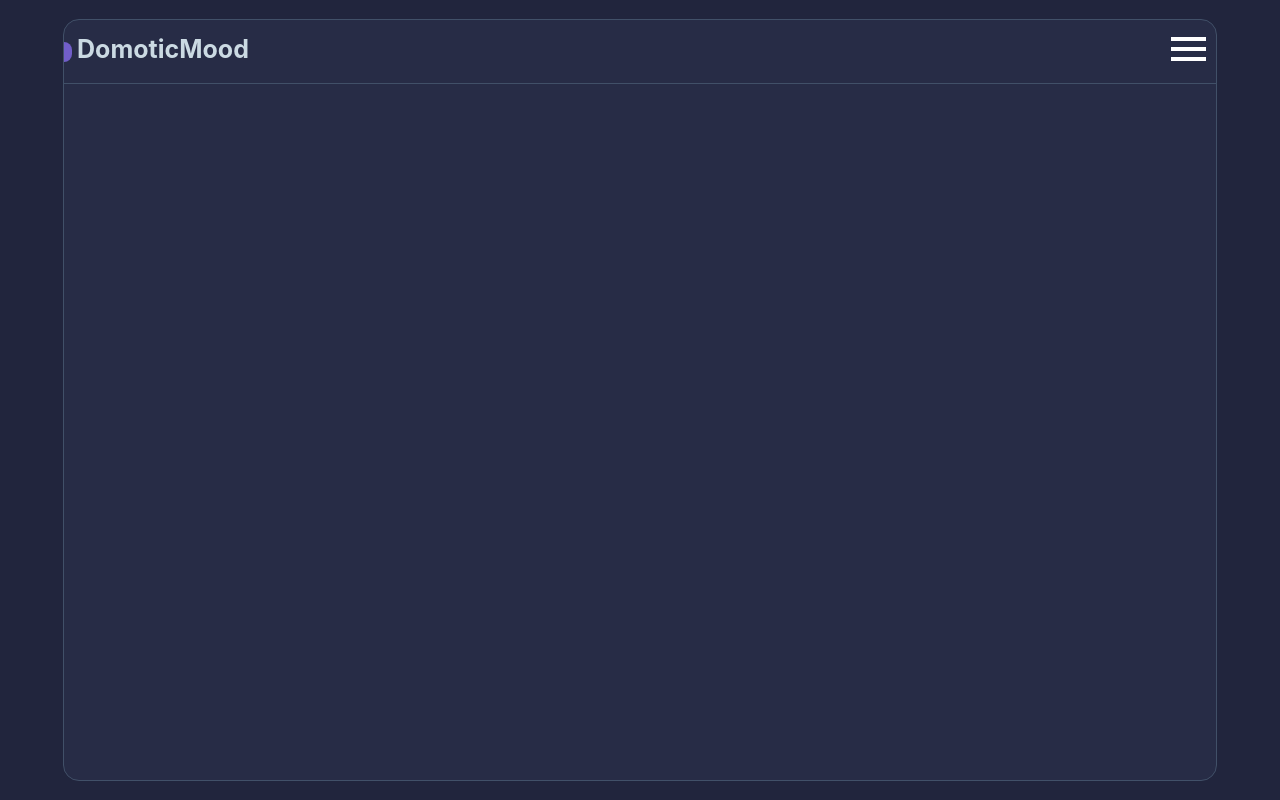
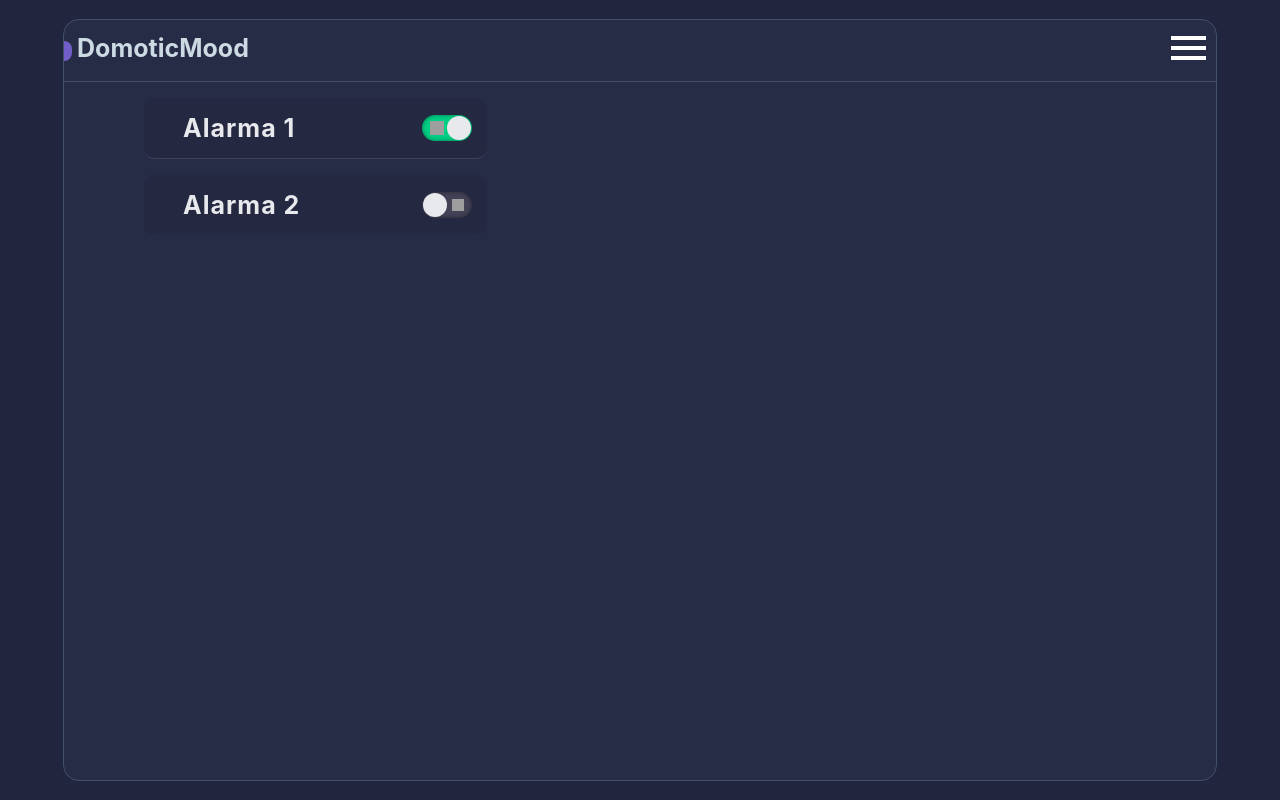
Before and after one commit to jotaerrec/DomoticMood, a React (Create React App) app in the folder clientsocket/: page / in a window 1280 px wide. Built offline with nearby package versions, Linux system fonts and the light colour scheme; grey boxes are pictures that could not be loaded.

Commit message:
⚡Add Switches, MenuCard

```diff
--- a/clientsocket/src/App.js
+++ /dev/null
@@ -1,40 +0,0 @@
-import { useState, useEffect } from "react";
-import "./App.css";
-import styles from "./styles.module.scss";
-
-function App() {
-  const [hamburger, setHamburger] = useState({
-    open: false,
-  });
-  return (
-    <div className={styles.Home}>
-      <div className={styles.Card}>
-        <div className={styles.topCard}>
-          <div className={styles.cardTittle}>
-            <div className={styles.circulo}></div>
-            <h1> DomoticMood </h1>
-          </div>
-          <div
-            className={styles.hamburger}
-            onClick={() => {
-              var stateH = hamburger.open;
-              setHamburger({ open: !stateH });
-            }}
-          >
-            <div
-              className={hamburger.open ? styles.changeBar1 : styles.bar1}
-            ></div>
-            <div
-              className={hamburger.open ? styles.changeBar2 : styles.bar2}
-            ></div>
-            <div
-              className={hamburger.open ? styles.changeBar3 : styles.bar3}
-            ></div>
-          </div>
-        </div>
-      </div>
-    </div>
-  );
-}
-
-export default App;
--- /dev/null
+++ b/clientsocket/src/App.jsx
@@ -0,0 +1,56 @@
+import { useState } from "react";
+import "./App.css";
+import styles from "./styles.module.scss";
+import { CardMenu } from "./Components/CardMenu/index";
+import { HomeCard } from "./Components/HomeCard/index";
+
+const App = () => {
+  const [hamburger, setHamburger] = useState({
+    open: false,
+  });
+
+  return (
+    <>
+      <div className={styles.Home}>
+        <div className={styles.Card}>
+          <div className={styles.topCard}>
+            <div className={styles.cardTittle}>
+              <div className={styles.circulo}></div>
+              <h1> DomoticMood </h1>
+            </div>
+            <div
+              className={styles.hamburger}
+              onClick={() => {
+                var stateH = hamburger.open;
+                setHamburger({ open: !stateH });
+              }}
+            >
+              <div
+                className={hamburger.open ? styles.changeBar1 : styles.bar1}
+              ></div>
+              <div
+                className={hamburger.open ? styles.changeBar2 : styles.bar2}
+              ></div>
+              <div
+                className={hamburger.open ? styles.changeBar3 : styles.bar3}
+              ></div>
+            </div>
+          </div>
+          {hamburger.open ? (
+            <CardMenu className={styles.cardMenu} />
+          ) : (
+            <HomeCard className={styles.homeCard} />
+          )}
+          {/*
+          <div className={hamburger.open ? styles.cardNone : styles.homeCard}>
+            <div>Alarma</div>
+          </div>
+          <div className={hamburger.open ? styles.cardMenu : styles.cardNone}>
+            <CardMenu />
+          </div> */}
+        </div>
+      </div>
+    </>
+  );
+};
+export default App;
--- /dev/null
+++ b/clientsocket/src/Components/CardMenu/styles.module.scss
@@ -0,0 +1,43 @@
+.cardMenu {
+  background-color: #cbdae3;
+  color: #21253d;
+  height: 100%;
+  display: flex;
+  flex-direction: column;
+  text-align: center;
+  animation: fade-in 500ms forwards;
+  overflow-y: scroll;
+  border-radius: 0px 0px 0px 1em;
+  border-width: 1px;
+  border-style: solid;
+
+  ul {
+    margin: 0;
+    margin-block-start: 0em;
+    margin-block-end: 0em;
+    margin-inline-start: 0px;
+    margin-inline-end: 0px;
+    padding-inline-start: 0px;
+    list-style: none;
+    :last-child {
+      border: none !important;
+    }
+    li {
+      border: 0.4px outset #c5d0e1;
+      padding-top: 1em;
+      padding-bottom: 1em;
+      list-style: none;
+      &:active {
+        background-color: #f2191926;
+      }
+      button {
+        color: #21253d;
+        font-weight: 500;
+        font-size: 20px;
+        text-transform: uppercase;
+        text-decoration: none;
+        letter-spacing: 3px;
+      }
+    }
+  }
+}
--- /dev/null
+++ b/clientsocket/src/Components/HomeCard/index.jsx
@@ -0,0 +1,21 @@
+import React from "react";
+import styles from "./styles.module.scss";
+import { Switch } from "../Switch/";
+export const HomeCard = () => {
+  const dataSwitch = {
+    tittle: "Alarma 1",
+    value: true,
+    order: 1,
+  };
+
+  return (
+    <>
+      <div className={styles.homeCard}>
+        <ol className={styles.switches}>
+          <Switch data={dataSwitch} />
+          <Switch data={{ tittle: "Alarma 2", value: false, order: 2 }} />
+        </ol>
+      </div>
+    </>
+  );
+};
--- /dev/null
+++ b/clientsocket/src/Components/HomeCard/styles.module.scss
@@ -0,0 +1,55 @@
+label {
+  cursor: pointer;
+}
+button {
+  cursor: pointer;
+}
+
+.homeCard {
+  display: flex;
+  flex-direction: column;
+  height: 100%;
+  animation: fade-in 500ms forwards;
+  ol {
+    list-style: none;
+    margin-block-start: 0em;
+    margin-block-end: 0em;
+    margin-inline-start: 0px;
+    margin-inline-end: 0px;
+    padding-inline-start: 0px;
+  }
+  .switches {
+    margin-top: 2em;
+    display: flex;
+    flex-direction: column;
+    align-items: center;
+    justify-content: center;
+
+    @media screen and (min-width: 1000px) {
+      padding: 0px 10px 0px 0px;
+      margin-top: 1em;
+      margin-left: 5em;
+      align-items: flex-start;
+      justify-content: start;
+    }
+  }
+  .switches [type="checkbox"] {
+    &:checked {
+      & + label span:last-child {
+        background: #00d084;
+
+        &::before {
+          transform: translateX(24px);
+        }
+        &::after {
+          width: 14px;
+          height: 14px;
+          /*right: auto;*/
+          left: 8px;
+          background-image: url(https://s3-us-west-2.amazonaws.com/s.cdpn.io/162656/checkmark-switcher.svg);
+          background-size: 14px 14px;
+        }
+      }
+    }
+  }
+}
--- /dev/null
+++ b/clientsocket/src/Components/Switch/index.jsx
@@ -0,0 +1,31 @@
+import React, { useRef } from "react";
+import styles from "./styles.module.scss";
+export const Switch = ({ data }) => {
+  const inputRef = useRef();
+  let value = data.value;
+  const activarRelay = (order) => {
+    value = !value;
+    inputRef.current.checked = value;
+  };
+  return (
+    <>
+      <li className={styles.checkboxLi}>
+        <input
+          type="checkbox"
+          id={`input` + data.order}
+          checked={value}
+          ref={inputRef}
+        />
+        <label for="1">
+          <span>{data.tittle}</span>
+          <span
+            id={data.order}
+            onClick={() => {
+              activarRelay();
+            }}
+          ></span>
+        </label>
+      </li>
+    </>
+  );
+};
--- /dev/null
+++ b/clientsocket/src/Components/Switch/styles.module.scss
@@ -0,0 +1,84 @@
+[type="checkbox"] {
+  position: absolute;
+  left: -9999px;
+}
+.checkboxLi {
+  margin-top: 1em;
+  width: 70%;
+  border-radius: 10px;
+  color: #e8e9ed;
+  background: #18172c37;
+  position: relative;
+  counter-increment: switchCounter;
+  padding: 0px 0em 0px 1.5em;
+
+  &:first-child {
+    margin-top: 0em;
+  }
+
+  @media screen and (min-width: 1000px) {
+    width: 30%;
+  }
+
+  &:not(:last-child) {
+    border-bottom: 1px solid #434257;
+  }
+
+  &::before {
+    position: absolute;
+    top: 50%;
+    left: -30px;
+    transform: translateY(-50%);
+    font-size: 2rem;
+    font-weight: bold;
+    color: #ff4b77;
+  }
+  label {
+    display: flex;
+    align-items: center;
+    justify-content: space-between;
+    padding: 15px;
+    span {
+      font-weight: 700;
+      font-size: 18px;
+      letter-spacing: 1px;
+
+      @media screen and (min-width: 500px) {
+        font-size: 25px;
+      }
+
+      &:last-child {
+        position: relative;
+        width: 50px;
+        height: 26px;
+        border-radius: 15px;
+        box-shadow: inset 0 0 5px rgba(0, 0, 0, 0.4);
+        background: #434257;
+        transition: all 0.3s;
+        &::before {
+          content: "";
+          position: absolute;
+          left: 1px;
+          top: 1px;
+          width: 24px;
+          height: 24px;
+          background: #e8e9ed;
+          border-radius: 50%;
+          z-index: 1;
+          transition: transform 0.3s;
+        }
+        &::after {
+          content: "";
+          position: absolute;
+          top: 50%;
+          right: 8px;
+          width: 12px;
+          height: 12px;
+          transform: translateY(-50%);
+          background: url(https://s3-us-west-2.amazonaws.com/s.cdpn.io/162656/uncheck-switcher.svg);
+          background-size: 12px 12px;
+        }
+      }
+    }
+  }
+}
--- a/clientsocket/src/styles.module.scss
+++ b/clientsocket/src/styles.module.scss
@@ -22,6 +22,18 @@ body {
   p {
     margin: 0%;
   }
+  button {
+    background-color: transparent;
+    border: none;
+  }
+  ::-webkit-scrollbar {
+    width: 7px;
+  }
+
+  ::-webkit-scrollbar-thumb {
+    background: #715ec9;
+    border-radius: 5px;
+  }
 }
 .Home {
   display: flex;
@@ -35,6 +47,7 @@ body {
   .Card {
     margin: auto;
     display: flex;
+    flex-direction: column;
     border-radius: 1em;
     border-width: 1px;
     border-style: solid;
@@ -44,7 +57,6 @@ body {
     background-color: $bg-card;
 
     .topCard {
-      width: 100%;
       height: 5%;
       display: flex;
       justify-content: space-between;
@@ -71,7 +83,7 @@ body {
       .hamburger {
         display: inline-block;
         cursor: pointer;
-
+        -webkit-tap-highlight-color: rgba(0, 0, 0, 0);
         .bar1,
         .bar2,
         .bar3 {
@@ -79,14 +91,14 @@ body {
           height: 4px;
           background-color: rgb(255, 255, 255);
           margin: 6px 0;
-          transition: 0.4s;
+          transition: all 450ms ease-in-out;
         }
         .changeBar1 {
           width: 34.5px;
           height: 4px;
           background-color: rgb(255, 255, 255);
           margin: 6px 0;
-          transition: 0.4s;
+          transition: all 450ms ease-in-out;
           transform: rotate(-45deg) translate(-8px, 6px);
         }
 
@@ -95,7 +107,7 @@ body {
           height: 4px;
           background-color: rgb(255, 255, 255);
           margin: 6px 0;
-          transition: 0.4s;
+          transition: all 450ms ease-in-out;
           opacity: 0;
         }
 
@@ -104,11 +116,34 @@ body {
           height: 4px;
           background-color: rgb(255, 255, 255);
           margin: 6px 0;
-          transition: 0.4s;
+          transition: all 450ms ease-in-out;
           -webkit-transform: rotate(45deg) translate(-8px, -8px);
           transform: rotate(45deg) translate(-8px, -8px);
         }
       }
     }
+
+    .cardNone {
+      display: none;
+      animation: fade-in 500ms forwards;
+    }
   }
 }
+
+@keyframes fade-in {
+  0% {
+    opacity: 0;
+  }
+  100% {
+    opacity: 1;
+  }
+}
+
+@keyframes fade-out {
+  0% {
+    opacity: 1;
+  }
+  100% {
+    opacity: 0;
+  }
+}
```
Also changed, not shown: clientsocket/src/Components/CardMenu/index.jsx (added, +50 -0 lines).
